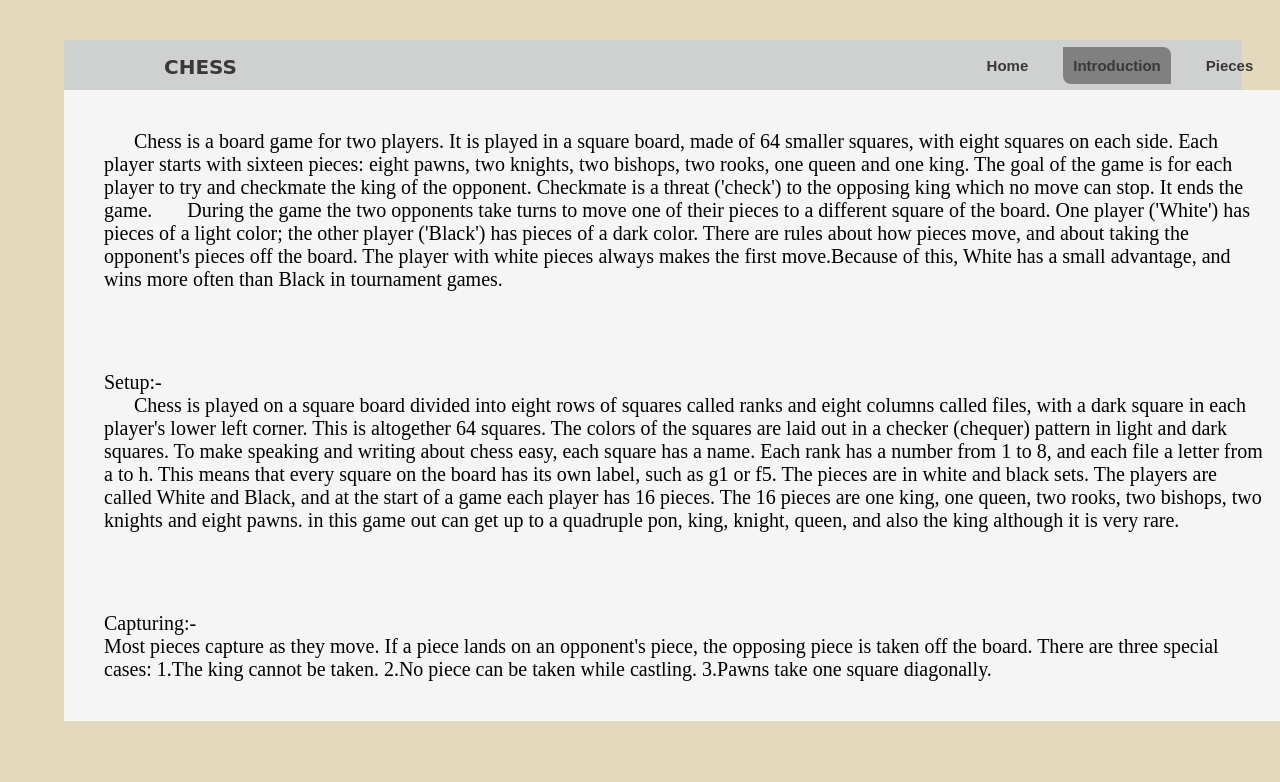
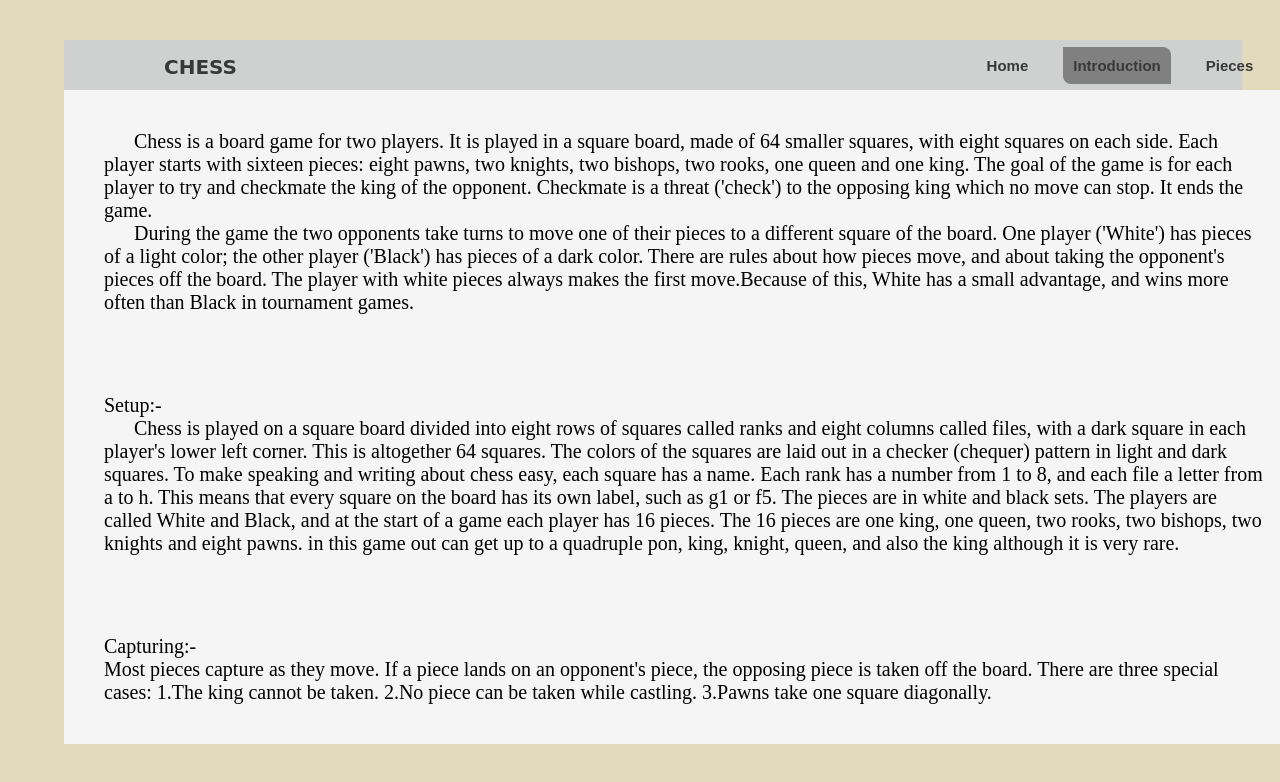
Before and after one commit to MandarJunnarkar/ChessBoom.github.io, a plain HTML site: page introduction.html in a window 1280 px wide. Shown: the top 782 px of the page. Drawn offline with Linux system fonts and the light colour scheme.

Commit message:
br in intoduction

```diff
--- a/introduction.html
+++ b/introduction.html
@@ -18,7 +18,7 @@
             <li class="items"><a href="history.html">History</a></li>
         </ul>
     </nav>
-    <p class="para1" > &nbsp; &nbsp; &nbsp; Chess is a board game for two players. It is played in a square board, made of 64 smaller squares, with eight squares on each side. Each player starts with sixteen pieces: eight pawns, two knights, two bishops, two rooks, one queen and one king. The goal of the game is for each player to try and checkmate the king of the opponent. Checkmate is a threat ('check') to the opposing king which no move can stop. It ends the game.
+    <p class="para1" > &nbsp; &nbsp; &nbsp; Chess is a board game for two players. It is played in a square board, made of 64 smaller squares, with eight squares on each side. Each player starts with sixteen pieces: eight pawns, two knights, two bishops, two rooks, one queen and one king. The goal of the game is for each player to try and checkmate the king of the opponent. Checkmate is a threat ('check') to the opposing king which no move can stop. It ends the game. <br>
 
 
     &nbsp; &nbsp; &nbsp; During the game the two opponents take turns to move one of their pieces to a different square of the board. One player ('White') has pieces of a light color; the other player ('Black') has pieces of a dark color. There are rules about how pieces move, and about taking the opponent's pieces off the board. The player with white pieces always makes the first move.Because of this, White has a small advantage, and wins more often than Black in tournament games.
```
